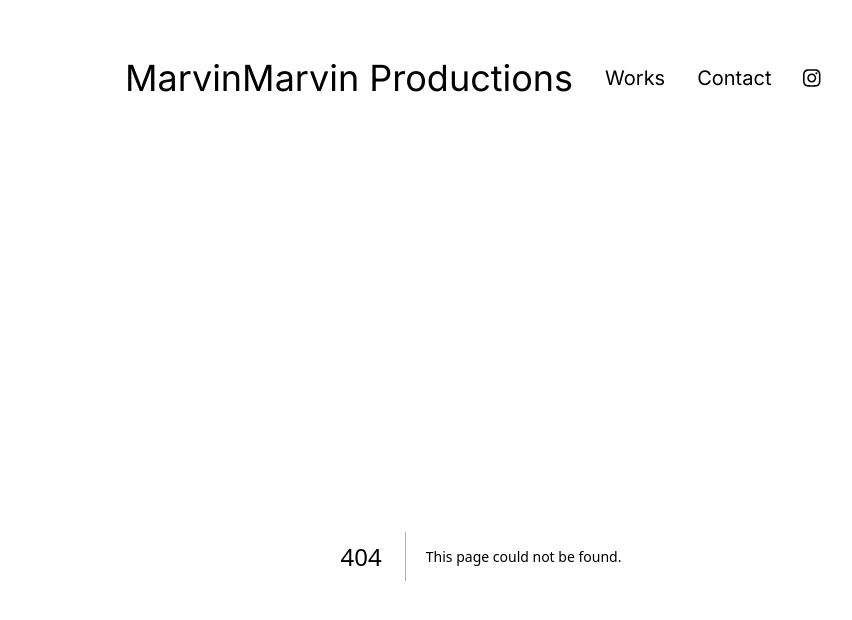
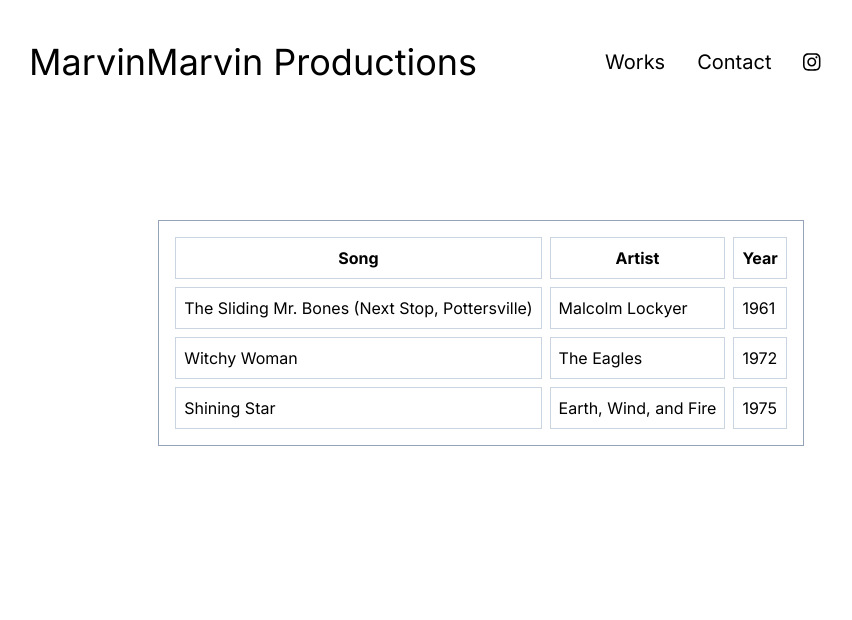
Before and after one commit to james-vardy/marvin-marvin-productions, a Next.js app in the folder next-frontend/: page /works in a window 1280 px wide. Before the commit this address had no page. Shown: the top 620 px of the page, without its empty margins (159-1011 px from the left). Built offline with nearby package versions, Linux system fonts and the light colour scheme.

Commit message:
strapi update

```diff
--- a/next-frontend/app/NavBar.tsx
+++ b/next-frontend/app/NavBar.tsx
@@ -15,7 +15,7 @@
     <nav>
       <div className="grid">
         <div className="row-auto">
-          <div className="justify-between items-center px-12 py-12 flex md:justify-center ">
+          <div className="justify-between items-center px-8 py-8 flex md:justify-center ">
             <div className="px-2">
               <h1 className="text-2xl md:text-4xl">
                 <Link href={"/"}>MarvinMarvin Productions</Link>
@@ -30,7 +30,7 @@
               ></FontAwesomeIcon>
             </div>
 
-            <div className="hidden px-2 md:flex text-xl">
+            <div className="hidden px-2 md:flex text-xl lg:mx-24">
               <Link href={"/works"} className="px-4 py-4">
                 Works
               </Link>
--- /dev/null
+++ b/next-frontend/app/works/page.tsx
@@ -0,0 +1,38 @@
+export default function Works() {
+  return (
+    <main className="flex min-h-screen flex-col items-center justify-between p-24">
+      <table className="table-auto border-separate border-spacing-2 border border-slate-400 px-2 py-2">
+        <thead>
+          <tr>
+            <th className="border border-slate-300 px-2 py-2">Song</th>
+            <th className="border border-slate-300 px-2 py-2">Artist</th>
+            <th className="border border-slate-300 px-2 py-2">Year</th>
+          </tr>
+        </thead>
+        <tbody>
+          <tr>
+            <td className="border border-slate-300 px-2 py-2">
+              The Sliding Mr. Bones (Next Stop, Pottersville)
+            </td>
+            <td className="border border-slate-300 px-2 py-2">
+              Malcolm Lockyer
+            </td>
+            <td className="border border-slate-300 px-2 py-2">1961</td>
+          </tr>
+          <tr>
+            <td className="border border-slate-300 px-2 py-2">Witchy Woman</td>
+            <td className="border border-slate-300 px-2 py-2">The Eagles</td>
+            <td className="border border-slate-300 px-2 py-2">1972</td>
+          </tr>
+          <tr>
+            <td className="border border-slate-300 px-2 py-2">Shining Star</td>
+            <td className="border border-slate-300 px-2 py-2">
+              Earth, Wind, and Fire
+            </td>
+            <td className="border border-slate-300 px-2 py-2">1975</td>
+          </tr>
+        </tbody>
+      </table>
+    </main>
+  );
+}
```
Also changed, not shown: 2 other files (tests, documents, lock files or other folders).
